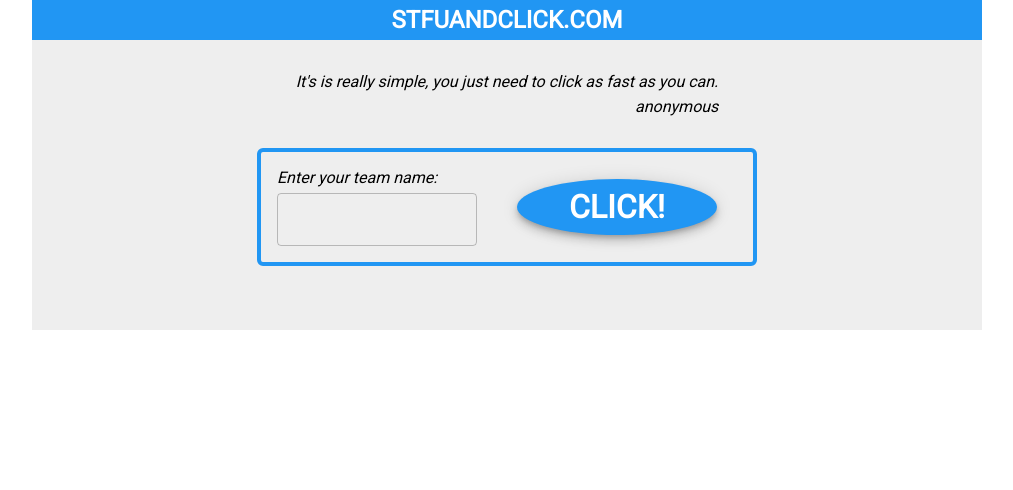
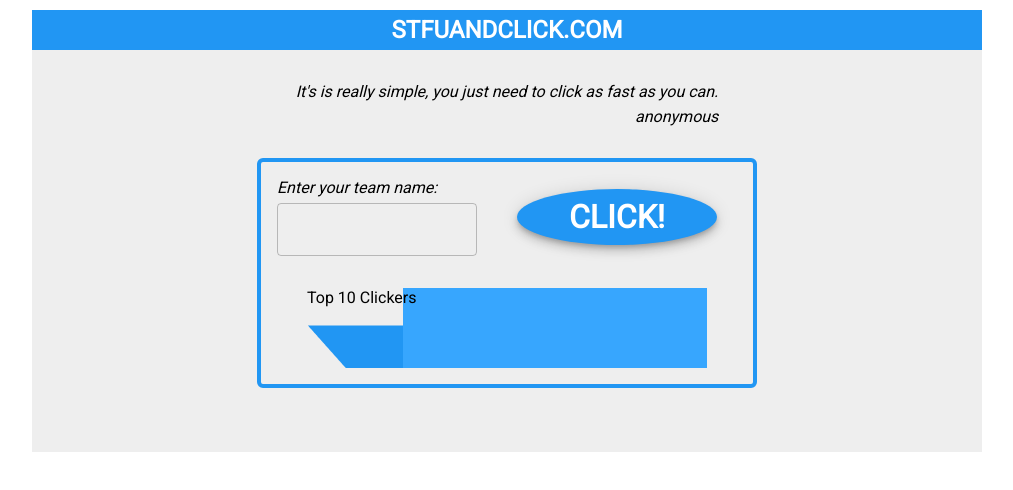
Before and after one commit to geulaproch/applifting_test_task, a React (Create React App) app: page / in a window 1280 px wide. Shown: the top 490 px of the page, without its empty margins (133-1146 px from the left). Built offline with nearby package versions, Linux system fonts and the light colour scheme.

Commit message:
working on top chart

```diff
--- a/src/App.css
+++ b/src/App.css
@@ -3,4 +3,6 @@
     flex-direction: column;
 
     align-items: center;
+
+    margin: 10px 0 0 0;
 }
--- a/src/components/GameField.css
+++ b/src/components/GameField.css
@@ -1,6 +1,6 @@
 .GameField {
     display: flex;
-    flex-direction: row;
+    flex-direction: column;
     align-self: center;
 
     max-width: 500px;
@@ -13,10 +13,3 @@
     border: 4px solid #2196f3;
     border-radius: 6px;
 }
-
-.GameField-Header {
-    display: flex;
-    flex-direction: row;
-    justify-items: center;
-    align-items: center;
-}
--- a/src/components/GameField.js
+++ b/src/components/GameField.js
@@ -1,38 +1,14 @@
 import React from 'react';
-import TextField from '@material-ui/core/TextField';
-import Button from '@material-ui/core/Button';
 
 import './GameField.css';
-import Quote from './Quote';
+import GameFieldHeader from './GameFieldHeader';
+import TopClickers from './TopClickers';
 
 const GameField = () => {
     return (
         <div className='GameField'>
-            <div className='GameField-Header'>
-                <div>
-                    <Quote text='Enter your team name:'/>
-                    <TextField
-                        id='outlined-name'
-                        variant='outlined'
-                        style={{
-                            width: '200px',
-                            margin: '0 40px 0 0',
-                        }}/>
-                </div>
-                <span className='GameField-Button'>
-                    <Button
-                        variant='fab'
-                        color='primary'
-                        size='large'
-                        style={{
-                            width: '200px',
-                            fontSize: '32px',
-                            fontWeight: 600,
-                        }}>
-                        Click!
-                    </Button>
-                </span>
-            </div>
+            <GameFieldHeader/>
+            <TopClickers/>
         </div>
     )
 };
--- /dev/null
+++ b/src/components/GameFieldHeader.css
@@ -0,0 +1,6 @@
+.GameFieldHeader {
+    display: flex;
+    flex-direction: row;
+    justify-items: center;
+    align-items: center;
+}
--- /dev/null
+++ b/src/components/GameFieldHeader.js
@@ -0,0 +1,38 @@
+import React from 'react';
+import TextField from '@material-ui/core/TextField';
+import Button from '@material-ui/core/Button';
+
+import './GameFieldHeader.css';
+import Quote from './Quote';
+
+const GameFieldHeader = () => {
+    return (
+        <div className='GameFieldHeader'>
+            <div>
+                <Quote text='Enter your team name:'/>
+                <TextField
+                    id='outlined-name'
+                    variant='outlined'
+                    style={{
+                        width: '200px',
+                        margin: '0 40px 0 0',
+                    }}/>
+            </div>
+            <span className='GameField-Button'>
+                    <Button
+                        variant='fab'
+                        color='primary'
+                        size='large'
+                        style={{
+                            width: '200px',
+                            fontSize: '32px',
+                            fontWeight: 600,
+                        }}>
+                        Click!
+                    </Button>
+                </span>
+        </div>
+    )
+};
+
+export default GameFieldHeader;
--- /dev/null
+++ b/src/components/TopClickers.css
@@ -0,0 +1,12 @@
+.TopClickers {
+    display: flex;
+    align-self: center;
+
+    margin: 32px 0 0 0;
+}
+
+.TopClickers-Title {
+    background: url('/img/top_chart.png');
+    width: 400px;
+    height: 80px;
+}
--- /dev/null
+++ b/src/components/TopClickers.js
@@ -0,0 +1,13 @@
+import React from 'react';
+
+import './TopClickers.css';
+
+const TopClickers = () => {
+    return (
+        <div className='TopClickers'>
+            <span className='TopClickers-Title'>Top 10 Clickers</span>
+        </div>
+    )
+};
+
+export default TopClickers;
```
Also changed, not shown: public/img/top_chart.png (added).
